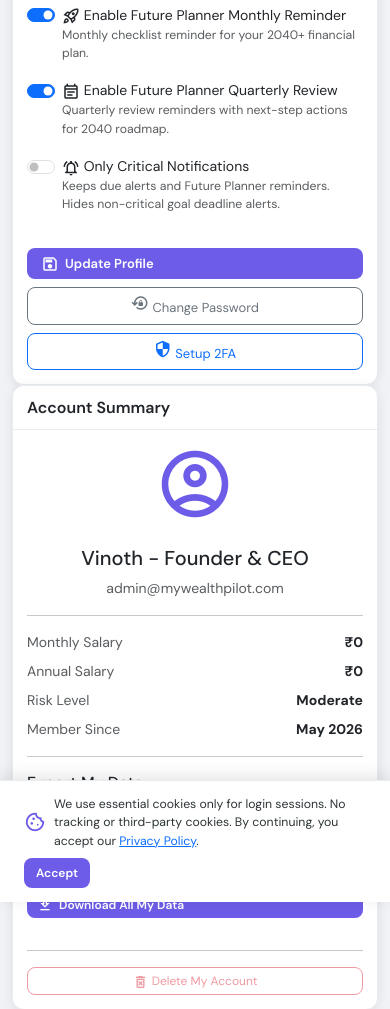
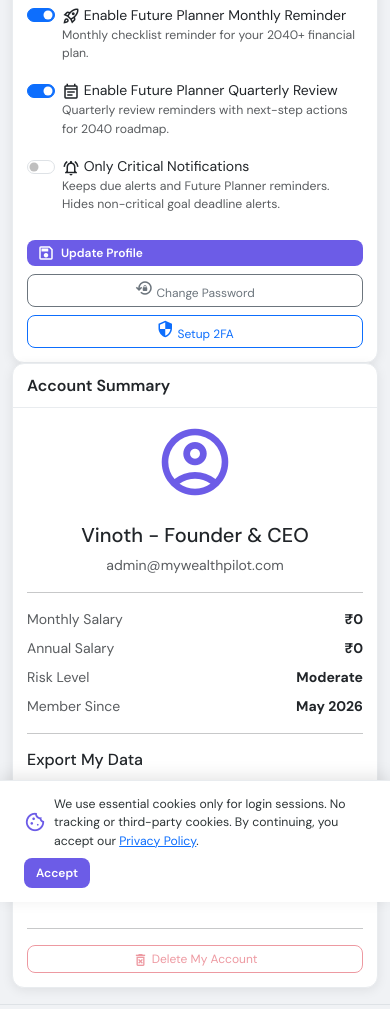
Before and after one commit to vinothkumarmari/WealthPilot, a Flask app: page /profile in a window 390 px wide. Shown: the part 1304-2313 px from the top of the page. Run offline with Flask 3, Linux system fonts and the light colour scheme; a user stored in the database is signed in; data comes from the database, SQL or seed files in the repository; data that the repository does not hold is empty; some libraries are stand-ins or nearby versions.

Commit message:
Reduce profile button padding with btn-sm

```diff
--- a/app/templates/profile.html
+++ b/app/templates/profile.html
@@ -127,14 +127,14 @@
                             </div>
                         </div>
                     </div>
-                    <div class="d-grid gap-2 mt-3 d-lg-flex">
-                        <button type="submit" class="btn btn-accent">
+                    <div class="d-grid gap-2 mt-2 d-lg-flex">
+                        <button type="submit" class="btn btn-accent btn-sm">
                             <span class="material-icons-outlined">save</span> {{ t('Update Profile') }}
                         </button>
-                        <a href="{{ url_for('main.change_password') }}" class="btn btn-outline-secondary">
+                        <a href="{{ url_for('main.change_password') }}" class="btn btn-outline-secondary btn-sm">
                             <span class="material-icons-outlined">lock_reset</span> {{ t('Change Password') }}
                         </a>
-                        <a href="{{ url_for('main.mfa_setup') }}" class="btn btn-outline-{{ 'success' if current_user.mfa_method else 'primary' }}">
+                        <a href="{{ url_for('main.mfa_setup') }}" class="btn btn-outline-{{ 'success' if current_user.mfa_method else 'primary' }} btn-sm">
                             <span class="material-icons-outlined">{{ 'verified_user' if current_user.mfa_method else 'security' }}</span>
                             {% if current_user.mfa_method %}{{ t('2FA Enabled') }}{% else %}{{ t('Setup 2FA') }}{% endif %}
                         </a>
```
